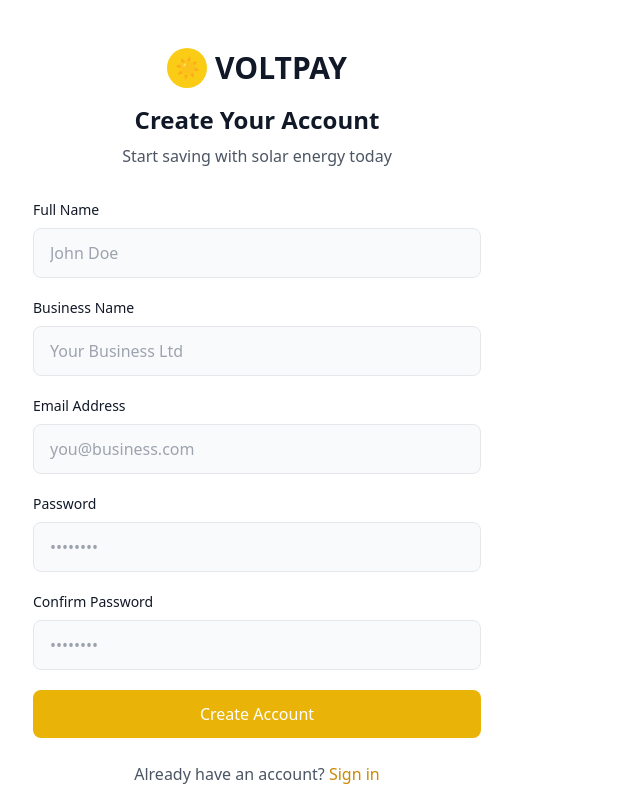
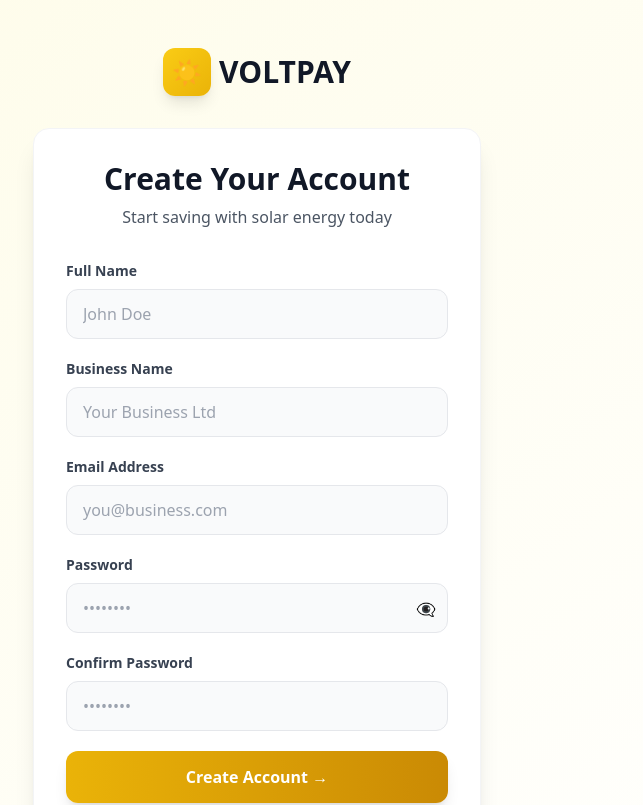
Before and after one commit to stephenmayowa112/buildathon, a Next.js app: page /auth/signup in a window 1280 px wide. Shown: the top 805 px of the page, without its empty margins (383-1026 px from the left). Built offline with nearby package versions, Linux system fonts and the light colour scheme.

Commit message:
Major UI/UX improvements: Enhanced navigation, better routing, improved auth pages, professional design patterns

```diff
--- a/app/auth/signin/page.tsx
+++ b/app/auth/signin/page.tsx
@@ -8,75 +8,104 @@ export default function SignInPage() {
   const router = useRouter();
   const [email, setEmail] = useState("");
   const [password, setPassword] = useState("");
+  const [showPassword, setShowPassword] = useState(false);
+  const [isLoading, setIsLoading] = useState(false);
 
-  const handleSignIn = (e: React.FormEvent) => {
+  const handleSignIn = async (e: React.FormEvent) => {
     e.preventDefault();
-    // Mock sign in - redirect to dashboard
+    setIsLoading(true);
+
+    // Mock sign in with delay
+    setTimeout(() => {
       router.push("/dashboard");
+    }, 1000);
   };
 
   return (
-    <div className="min-h-screen bg-white flex items-center justify-center px-4">
+    <div className="min-h-screen bg-gradient-to-br from-green-50 to-white flex items-center justify-center px-4">
       <div className="w-full max-w-md">
+        {/* Logo */}
+        <Link href="/" className="flex items-center justify-center gap-2 mb-8 group">
+          <div className="w-12 h-12 bg-green-600 rounded-xl flex items-center justify-center group-hover:bg-green-700 transition">
+            <span className="text-white font-bold text-2xl">⚡</span>
+          </div>
+          <span className="text-3xl font-bold">VOLTPAY</span>
+        </Link>
+
+        <div className="bg-white rounded-2xl shadow-xl p-8 border border-gray-100">
           <div className="text-center mb-8">
-          <h1 className="text-3xl font-bold mb-2">VOLTPAY</h1>
-          <h2 className="text-2xl font-bold mb-2">Welcome Back</h2>
+            <h2 className="text-3xl font-bold mb-2">Welcome Back</h2>
             <p className="text-gray-600">Sign in to manage solar energy subscription</p>
           </div>
 
           {/* Tab Switcher */}
-        <div className="flex gap-2 mb-8 bg-gray-100 p-1 rounded-lg">
-          <div className="flex-1 py-3 bg-white rounded-lg text-center font-medium shadow-sm">
+          <div className="flex gap-2 mb-8 bg-gray-100 p-1 rounded-xl">
+            <div className="flex-1 py-3 bg-white rounded-lg text-center font-semibold shadow-sm">
               Sign in
             </div>
-          <Link href="/auth/signup" className="flex-1 py-3 text-center text-gray-600">
+            <Link href="/auth/signup" className="flex-1 py-3 text-center text-gray-600 hover:text-gray-900 transition">
               Create Account
             </Link>
           </div>
 
-        <form onSubmit={handleSignIn} className="space-y-6">
+          <form onSubmit={handleSignIn} className="space-y-5">
             <div>
-            <label className="block text-sm font-medium mb-2">Email Address</label>
+              <label className="block text-sm font-semibold mb-2 text-gray-700">Email Address</label>
               <input
                 type="email"
                 value={email}
                 onChange={(e) => setEmail(e.target.value)}
-              placeholder="Alex@brighforge.com"
-              className="w-full px-4 py-3 bg-gray-50 border border-gray-200 rounded-lg focus:outline-none focus:ring-2 focus:ring-green-500"
+                placeholder="alex@brighforge.com"
+                className="w-full px-4 py-3 bg-gray-50 border border-gray-200 rounded-xl focus:outline-none focus:ring-2 focus:ring-green-500 focus:border-transparent transition"
                 required
               />
             </div>
 
             <div>
               <div className="flex items-center justify-between mb-2">
-              <label className="block text-sm font-medium">Password</label>
-              <Link href="/auth/forgot-password" className="text-sm text-green-600 hover:underline">
-                Forget Password ?
+                <label className="block text-sm font-semibold text-gray-700">Password</label>
+                <Link href="/auth/forgot-password" className="text-sm text-green-600 hover:text-green-700 font-medium">
+                  Forgot Password?
                 </Link>
               </div>
+              <div className="relative">
                 <input
-              type="password"
+                  type={showPassword ? "text" : "password"}
                   value={password}
                   onChange={(e) => setPassword(e.target.value)}
-              placeholder="Password123"
-              className="w-full px-4 py-3 bg-gray-50 border border-gray-200 rounded-lg focus:outline-none focus:ring-2 focus:ring-green-500"
+                  placeholder="••••••••"
+                  className="w-full px-4 py-3 bg-gray-50 border border-gray-200 rounded-xl focus:outline-none focus:ring-2 focus:ring-green-500 focus:border-transparent transition"
                   required
                 />
+                <button
+                  type="button"
+                  onClick={() => setShowPassword(!showPassword)}
+                  className="absolute right-3 top-3.5 text-gray-400 hover:text-gray-600"
+                >
+                  {showPassword ? "👁️" : "👁️‍🗨️"}
+                </button>
+              </div>
             </div>
 
             <button
               type="submit"
-            className="w-full py-3 bg-green-600 text-white rounded-lg font-medium hover:bg-green-700 transition flex items-center justify-center gap-2"
+              disabled={isLoading}
+              className="w-full py-3.5 bg-green-600 text-white rounded-xl font-semibold hover:bg-green-700 transition-all shadow-lg hover:shadow-xl transform hover:-translate-y-0.5 disabled:opacity-50 disabled:cursor-not-allowed disabled:transform-none"
             >
-            Sign in →
+              {isLoading ? "Signing in..." : "Sign in →"}
             </button>
           </form>
 
           <p className="text-center mt-6 text-gray-600">
             Don't have an account?{" "}
-          <Link href="/auth/signup" className="text-green-600 font-medium hover:underline">
+            <Link href="/auth/signup" className="text-green-600 font-semibold hover:text-green-700">
               Create Account
             </Link>
+          </p>
+        </div>
+
+        <p className="text-center mt-6 text-sm text-gray-500">
+          Protected by industry-standard encryption
         </p>
       </div>
     </div>
--- a/app/auth/signup/page.tsx
+++ b/app/auth/signup/page.tsx
@@ -6,6 +6,8 @@ import { useRouter } from "next/navigation";
 
 export default function SignUpPage() {
   const router = useRouter();
+  const [isLoading, setIsLoading] = useState(false);
+  const [showPassword, setShowPassword] = useState(false);
   const [formData, setFormData] = useState({
     fullName: "",
     businessName: "",
@@ -18,103 +20,126 @@ export default function SignUpPage() {
     setFormData({ ...formData, [e.target.name]: e.target.value });
   };
 
-  const handleSignUp = (e: React.FormEvent) => {
+  const handleSignUp = async (e: React.FormEvent) => {
     e.preventDefault();
-    // Mock sign up - redirect to plan selection
+
+    if (formData.password !== formData.confirmPassword) {
+      alert("Passwords don't match!");
+      return;
+    }
+
+    setIsLoading(true);
+
+    // Mock sign up with delay
+    setTimeout(() => {
       router.push("/onboarding/plans");
+    }, 1000);
   };
 
   return (
-    <div className="min-h-screen bg-white flex items-center justify-center px-4 py-12">
+    <div className="min-h-screen bg-gradient-to-br from-yellow-50 to-white flex items-center justify-center px-4 py-12">
       <div className="w-full max-w-md">
+        {/* Logo */}
+        <Link href="/" className="flex items-center justify-center gap-2 mb-8 group">
+          <div className="w-12 h-12 bg-gradient-to-br from-yellow-400 to-yellow-500 rounded-xl flex items-center justify-center group-hover:from-yellow-500 group-hover:to-yellow-600 transition shadow-lg">
+            <span className="text-white text-2xl">☀️</span>
+          </div>
+          <span className="text-3xl font-bold">VOLTPAY</span>
+        </Link>
+
+        <div className="bg-white rounded-2xl shadow-xl p-8 border border-gray-100">
           <div className="text-center mb-8">
-          <div className="flex items-center justify-center gap-2 mb-4">
-            <div className="w-10 h-10 bg-yellow-400 rounded-full flex items-center justify-center">
-              <span className="text-white text-xl">☀️</span>
-            </div>
-            <h1 className="text-3xl font-bold">VOLTPAY</h1>
-          </div>
-          <h2 className="text-2xl font-bold mb-2">Create Your Account</h2>
+            <h2 className="text-3xl font-bold mb-2">Create Your Account</h2>
             <p className="text-gray-600">Start saving with solar energy today</p>
           </div>
 
           <form onSubmit={handleSignUp} className="space-y-5">
             <div>
-            <label className="block text-sm font-medium mb-2">Full Name</label>
+              <label className="block text-sm font-semibold mb-2 text-gray-700">Full Name</label>
               <input
                 type="text"
                 name="fullName"
                 value={formData.fullName}
                 onChange={handleChange}
                 placeholder="John Doe"
-              className="w-full px-4 py-3 bg-gray-50 border border-gray-200 rounded-lg focus:outline-none focus:ring-2 focus:ring-yellow-500"
+                className="w-full px-4 py-3 bg-gray-50 border border-gray-200 rounded-xl focus:outline-none focus:ring-2 focus:ring-yellow-500 focus:border-transparent transition"
                 required
               />
             </div>
 
             <div>
-            <label className="block text-sm font-medium mb-2">Business Name</label>
+              <label className="block text-sm font-semibold mb-2 text-gray-700">Business Name</label>
               <input
                 type="text"
                 name="businessName"
                 value={formData.businessName}
                 onChange={handleChange}
                 placeholder="Your Business Ltd"
-              className="w-full px-4 py-3 bg-gray-50 border border-gray-200 rounded-lg focus:outline-none focus:ring-2 focus:ring-yellow-500"
+                className="w-full px-4 py-3 bg-gray-50 border border-gray-200 rounded-xl focus:outline-none focus:ring-2 focus:ring-yellow-500 focus:border-transparent transition"
                 required
               />
             </div>
 
             <div>
-            <label className="block text-sm font-medium mb-2">Email Address</label>
+              <label className="block text-sm font-semibold mb-2 text-gray-700">Email Address</label>
               <input
                 type="email"
                 name="email"
                 value={formData.email}
                 onChange={handleChange}
                 placeholder="you@business.com"
-              className="w-full px-4 py-3 bg-gray-50 border border-gray-200 rounded-lg focus:outline-none focus:ring-2 focus:ring-yellow-500"
+                className="w-full px-4 py-3 bg-gray-50 border border-gray-200 rounded-xl focus:outline-none focus:ring-2 focus:ring-yellow-500 focus:border-transparent transition"
                 required
               />
             </div>
 
             <div>
-            <label className="block text-sm font-medium mb-2">Password</label>
+              <label className="block text-sm font-semibold mb-2 text-gray-700">Password</label>
+              <div className="relative">
                 <input
-              type="password"
+                  type={showPassword ? "text" : "password"}
                   name="password"
                   value={formData.password}
                   onChange={handleChange}
                   placeholder="••••••••"
-              className="w-full px-4 py-3 bg-gray-50 border border-gray-200 rounded-lg focus:outline-none focus:ring-2 focus:ring-yellow-500"
+                  className="w-full px-4 py-3 bg-gray-50 border border-gray-200 rounded-xl focus:outline-none focus:ring-2 focus:ring-yellow-500 focus:border-transparent transition"
                   required
                 />
+                <button
+                  type="button"
+                  onClick={() => setShowPassword(!showPassword)}
+                  className="absolute right-3 top-3.5 text-gray-400 hover:text-gray-600"
+                >
+                  {showPassword ? "👁️" : "👁️‍🗨️"}
+                </button>
+              </div>
             </div>
 
             <div>
-            <label className="block text-sm font-medium mb-2">Confirm Password</label>
+              <label className="block text-sm font-semibold mb-2 text-gray-700">Confirm Password</label>
               <input
-              type="password"
+                type={showPassword ? "text" : "password"}
                 name="confirmPassword"
                 value={formData.confirmPassword}
                 onChange={handleChange}
                 placeholder="••••••••"
-              className="w-full px-4 py-3 bg-gray-50 border border-gray-200 rounded-lg focus:outline-none focus:ring-2 focus:ring-yellow-500"
+                className="w-full px-4 py-3 bg-gray-50 border border-gray-200 rounded-xl focus:outline-none focus:ring-2 focus:ring-yellow-500 focus:border-transparent transition"
                 required
               />
             </div>
 
             <button
               type="submit"
-            className="w-full py-3 bg-yellow-500 text-white rounded-lg font-medium hover:bg-yellow-600 transition"
+              disabled={isLoading}
+              className="w-full py-3.5 bg-gradient-to-r from-yellow-500 to-yellow-600 text-white rounded-xl font-semibold hover:from-yellow-600 hover:to-yellow-700 transition-all shadow-lg hover:shadow-xl transform hover:-translate-y-0.5 disabled:opacity-50 disabled:cursor-not-allowed disabled:transform-none"
             >
-            Create Account
+              {isLoading ? "Creating Account..." : "Create Account →"}
             </button>
           </form>
 
           <p className="text-center mt-6 text-gray-600">
             Already have an account?{" "}
-          <Link href="/auth/signin" className="text-yellow-600 font-medium hover:underline">
+            <Link href="/auth/signin" className="text-yellow-600 font-semibold hover:text-yellow-700">
               Sign in
             </Link>
           </p>
@@ -131,5 +156,6 @@ export default function SignUpPage() {
           </p>
         </div>
       </div>
+    </div>
   );
 }
--- a/app/globals.css
+++ b/app/globals.css
@@ -2,6 +2,40 @@
 @tailwind components;
 @tailwind utilities;
 
-body {
-  @apply bg-white text-gray-900;
+@layer base {
+  html {
+    scroll-behavior: smooth;
+  }
+
+  body {
+    @apply bg-white text-gray-900 antialiased;
+  }
+
+  * {
+    @apply focus:outline-none focus-visible:ring-2 focus-visible:ring-green-500 focus-visible:ring-offset-2;
+  }
 }
+
+@layer utilities {
+  .animate-pulse-slow {
+    animation: pulse 3s cubic-bezier(0.4, 0, 0.6, 1) infinite;
+  }
+}
+
+/* Custom scrollbar */
+::-webkit-scrollbar {
+  width: 8px;
+  height: 8px;
+}
+
+::-webkit-scrollbar-track {
+  @apply bg-gray-100;
+}
+
+::-webkit-scrollbar-thumb {
+  @apply bg-gray-300 rounded-full;
+}
+
+::-webkit-scrollbar-thumb:hover {
+  @apply bg-gray-400;
+}
--- a/components/Navbar.tsx
+++ b/components/Navbar.tsx
@@ -1,35 +1,77 @@
+"use client";
+
 import Link from "next/link";
+import { useState } from "react";
 
 export default function Navbar() {
+  const [mobileMenuOpen, setMobileMenuOpen] = useState(false);
+
   return (
-    <nav className="border-b border-gray-200">
+    <nav className="border-b border-gray-200 bg-white sticky top-0 z-50 shadow-sm">
       <div className="max-w-7xl mx-auto px-4 sm:px-6 lg:px-8">
         <div className="flex justify-between items-center h-16">
-          <Link href="/" className="text-2xl font-bold">
-            VOLTPAY
+          <Link href="/" className="flex items-center gap-2 group">
+            <div className="w-9 h-9 bg-green-600 rounded-lg flex items-center justify-center group-hover:bg-green-700 transition">
+              <span className="text-white font-bold text-lg">⚡</span>
+            </div>
+            <span className="text-2xl font-bold">VOLTPAY</span>
           </Link>
 
           <div className="hidden md:flex items-center gap-8">
-            <Link href="#features" className="text-gray-600 hover:text-gray-900">
+            <Link href="#features" className="text-gray-600 hover:text-green-600 transition font-medium">
               Features
             </Link>
-            <Link href="#how-it-works" className="text-gray-600 hover:text-gray-900">
+            <Link href="#how-it-works" className="text-gray-600 hover:text-green-600 transition font-medium">
               How it works
             </Link>
-            <Link href="#pricing" className="text-gray-600 hover:text-gray-900">
+            <Link href="#pricing" className="text-gray-600 hover:text-green-600 transition font-medium">
               Pricing
             </Link>
-            <Link href="/auth/signin" className="text-gray-600 hover:text-gray-900">
+            <Link href="/auth/signin" className="text-gray-600 hover:text-green-600 transition font-medium">
               Login
             </Link>
             <Link
               href="/auth/signup"
-              className="px-4 py-2 bg-green-600 text-white rounded-lg hover:bg-green-700 transition"
+              className="px-5 py-2.5 bg-green-600 text-white rounded-xl font-semibold hover:bg-green-700 transition-all shadow-md hover:shadow-lg transform hover:-translate-y-0.5"
             >
-              Get Started
+              Get Started →
             </Link>
           </div>
+
+          {/* Mobile menu button */}
+          <button
+            onClick={() => setMobileMenuOpen(!mobileMenuOpen)}
+            className="md:hidden p-2 rounded-lg hover:bg-gray-100"
+          >
+            <span className="text-2xl">{mobileMenuOpen ? "✕" : "☰"}</span>
+          </button>
         </div>
+
+        {/* Mobile menu */}
+        {mobileMenuOpen && (
+          <div className="md:hidden py-4 border-t border-gray-200">
+            <div className="flex flex-col space-y-3">
+              <Link href="#features" className="px-4 py-2 text-gray-600 hover:bg-gray-50 rounded-lg">
+                Features
+              </Link>
+              <Link href="#how-it-works" className="px-4 py-2 text-gray-600 hover:bg-gray-50 rounded-lg">
+                How it works
+              </Link>
+              <Link href="#pricing" className="px-4 py-2 text-gray-600 hover:bg-gray-50 rounded-lg">
+                Pricing
+              </Link>
+              <Link href="/auth/signin" className="px-4 py-2 text-gray-600 hover:bg-gray-50 rounded-lg">
+                Login
+              </Link>
+              <Link
+                href="/auth/signup"
+                className="mx-4 py-2.5 bg-green-600 text-white text-center rounded-xl font-semibold hover:bg-green-700"
+              >
+                Get Started
+              </Link>
+            </div>
+          </div>
+        )}
       </div>
     </nav>
   );
```
Also changed, not shown: app/dashboard/layout.tsx (+71 -32 lines), app/page.tsx (+7 -7 lines). Lines whose indentation alone changed are shown as unchanged.
